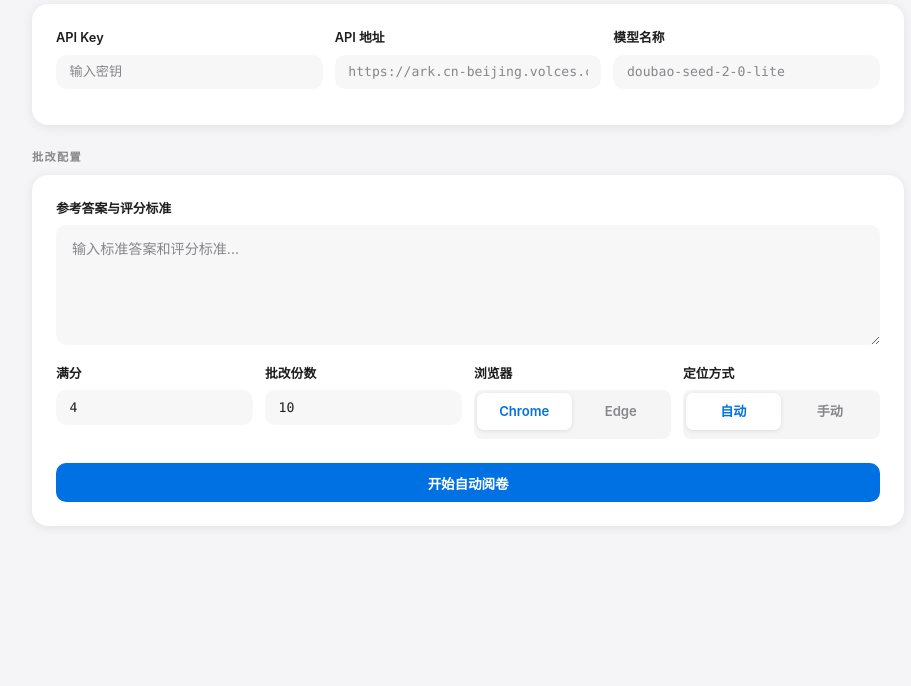
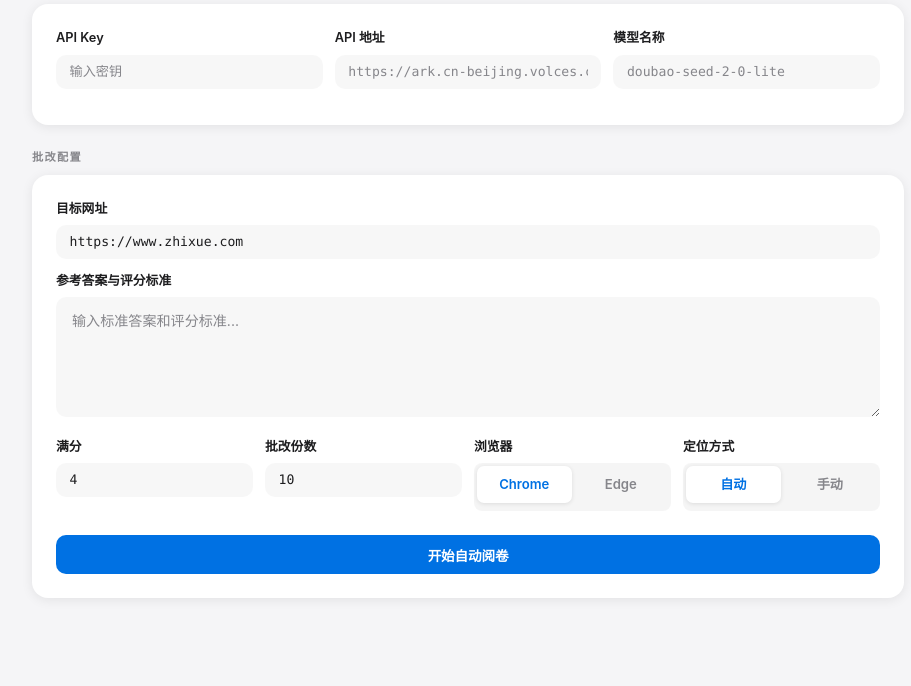
Before and after one commit to oyukinon/ai-grader, a Flask app: page /auto in a window 1280 px wide. Shown: the part 326-1012 px from the top of the page, without its empty margins (172-1083 px from the left). Before the commit the page ends 828 px from the top, so only its background shows below. Run offline with Flask 3, Linux system fonts and the light colour scheme.

Commit message:
多阅卷平台可用

```diff
--- a/app.py
+++ b/app.py
@@ -115,6 +115,7 @@ def auto_start():
     model = data.get("model", "").strip()
     max_score = int(data.get("max_score", 100))
     locate_mode = data.get("locate_mode", "auto")
+    target_url = data.get("target_url", "https://www.zhixue.com").strip()
     if not api_key:
         return jsonify({"error": "请填写 API Key"}), 400
     if not api_base:
@@ -130,7 +131,7 @@ def auto_start():
     state = auto_grader.get_state()
     if state["status"] not in ("idle", "finished", "error", "stopped"):
         return jsonify({"error": "已有任务在运行中"}), 400
-    auto_grader.start_grader(reference, count, browser, api_key, api_base, model, max_score, locate_mode)
+    auto_grader.start_grader(reference, count, browser, api_key, api_base, model, max_score, locate_mode, target_url)
     return jsonify({"ok": True})
 
 
--- a/auto_grader.py
+++ b/auto_grader.py
@@ -73,7 +73,7 @@ def load_last_session():
     return None
 
 
-def start_grader(reference, count, browser_type, api_key, api_base, model, max_score=100, locate_mode="auto"):
+def start_grader(reference, count, browser_type, api_key, api_base, model, max_score=100, locate_mode="auto", target_url="https://www.zhixue.com"):
     old_driver = _get("driver")
     if old_driver:
         try:
@@ -99,7 +99,7 @@ def start_grader(reference, count, browser_type, api_key, api_base, model, max_s
     _set("detected_info", None)
     _set("score_pos", None)
     _set("submit_pos", None)
-    t = threading.Thread(target=_run, args=(reference, count, browser_type, api_key, api_base, model, int(max_score)), daemon=True)
+    t = threading.Thread(target=_run, args=(reference, count, browser_type, api_key, api_base, model, int(max_score), target_url), daemon=True)
     t.start()
 
 
@@ -490,7 +490,7 @@ def ai_grade(reference, max_score, api_key, api_base, model, student_answer=None
 # ============ 主运行 ============
 
 
-def _run(reference, count, browser_type, api_key, api_base, model, max_score):
+def _run(reference, count, browser_type, api_key, api_base, model, max_score, target_url="https://www.zhixue.com"):
     driver = None
     try:
         browser_name = "Edge" if browser_type == "edge" else "Chrome"
@@ -502,8 +502,8 @@ def _run(reference, count, browser_type, api_key, api_base, model, max_score):
             return
         _set("driver", driver)
 
-        _set("message", "正在打开智学网...")
-        driver.get("https://www.zhixue.com")
+        _set("message", "正在打开目标网站...")
+        driver.get(target_url)
         time.sleep(3)
 
         if _is_logged_in(driver):
@@ -511,7 +511,7 @@ def _run(reference, count, browser_type, api_key, api_base, model, max_score):
             _set("message", "检测到已登录，正在自动确认...")
         else:
             _set("status", "login_waiting")
-            _set("message", "请在浏览器窗口中登录智学网")
+            _set("message", "请在浏览器窗口中登录")
 
         def watch_login():
             while _get("status") in ("login_waiting", "auto_login_detected"):
@@ -671,12 +671,12 @@ def _run(reference, count, browser_type, api_key, api_base, model, max_score):
                 try:
                     if locate_mode == "manual":
                         finder.fill_score_manual(driver, score)
-                        time.sleep(1)
+                        time.sleep(0.8)
                         finder.click_submit_manual(driver)
                     else:
                         finder.re_detect()
                         finder.fill_score(driver, score)
-                        time.sleep(1)
+                        time.sleep(0.8)
                         finder.click_submit(driver)
                     time.sleep(3)
                     last_error = ""
--- a/templates/auto.html
+++ b/templates/auto.html
@@ -120,6 +120,7 @@
         <div class="section">
             <div class="section-label">批改配置</div>
             <div class="card">
+                <div class="form-row"><label>目标网址</label><input type="text" id="targetUrl" placeholder="https://www.zhixue.com" value="https://www.zhixue.com"></div>
                 <div class="form-row"><label>参考答案与评分标准</label><textarea id="reference" placeholder="输入标准答案和评分标准..."></textarea></div>
                 <div class="form-grid-4">
                     <div class="form-row"><label>满分</label><input type="number" id="maxScore" value="4" min="1" max="1000"></div>
@@ -220,6 +221,7 @@ function saveFormToStorage(){
         localStorage.setItem(LS_PREFIX+'reference',document.getElementById('reference').value);
         localStorage.setItem(LS_PREFIX+'maxScore',document.getElementById('maxScore').value);
         localStorage.setItem(LS_PREFIX+'count',document.getElementById('count').value);
+        localStorage.setItem(LS_PREFIX+'targetUrl',document.getElementById('targetUrl').value);
         var br=document.querySelector('input[name="browser"]:checked');
         if(br)localStorage.setItem(LS_PREFIX+'browser',br.value);
         localStorage.setItem(LS_PREFIX+'locateMode',locateMode);
@@ -235,6 +237,7 @@ function loadFormFromStorage(){
         v=localStorage.getItem(LS_PREFIX+'reference');if(v!==null)document.getElementById('reference').value=v;
         v=localStorage.getItem(LS_PREFIX+'maxScore');if(v!==null)document.getElementById('maxScore').value=v;
         v=localStorage.getItem(LS_PREFIX+'count');if(v!==null)document.getElementById('count').value=v;
+        v=localStorage.getItem(LS_PREFIX+'targetUrl');if(v!==null)document.getElementById('targetUrl').value=v;
         v=localStorage.getItem(LS_PREFIX+'browser');
         if(v==='edge'){
             var segs=document.querySelectorAll('.seg-ctrl');
@@ -313,6 +316,7 @@ function startGrading(){
     var ms=parseInt(document.getElementById('maxScore').value)||100;
     var cnt=parseInt(document.getElementById('count').value);
     var br=document.querySelector('input[name="browser"]:checked').value;
+    var targetUrl=document.getElementById('targetUrl').value.trim()||'https://www.zhixue.com';
     if(!apiKey){alert('请填写 API Key');return}
     if(!apiBase){alert('请填写 API 地址');return}
     if(!model){alert('请填写模型名称');return}
@@ -334,7 +338,7 @@ function startGrading(){
     document.getElementById('results').innerHTML='';
     document.getElementById('stats').innerHTML='';
     logLines=[];addLog('正在启动（满分'+ms+'分，共'+cnt+'份）...');
-    fetch('/api/auto/start',{method:'POST',headers:{'Content-Type':'application/json'},body:JSON.stringify({reference:ref,count:cnt,browser:br,api_key:apiKey,api_base:apiBase,model:model,max_score:ms,locate_mode:locateMode})}).then(function(r){return r.json()}).then(function(d){if(d.error){alert(d.error);resetBtn();return}pollTimer=setInterval(pollStatus,1500)}).catch(function(e){alert('启动失败: '+e.message);resetBtn()});
+    fetch('/api/auto/start',{method:'POST',headers:{'Content-Type':'application/json'},body:JSON.stringify({reference:ref,count:cnt,browser:br,api_key:apiKey,api_base:apiBase,model:model,max_score:ms,locate_mode:locateMode,target_url:targetUrl})}).then(function(r){return r.json()}).then(function(d){if(d.error){alert(d.error);resetBtn();return}pollTimer=setInterval(pollStatus,1500)}).catch(function(e){alert('启动失败: '+e.message);resetBtn()});
 }
 function resetBtn(){document.getElementById('startBtn').disabled=false;document.getElementById('startBtn').innerHTML='开始自动阅卷';document.getElementById('stopBtn').style.display='none'}
 
@@ -380,7 +384,7 @@ function updateStepHint(s){
     var h=document.getElementById('stepHint');
     var msgs={
         starting:'正在启动浏览器...',
-        login_waiting:'<span class="browser-tag">浏览器</span>请在<b>浏览器窗口</b>中登录智学网。',
+        login_waiting:'<span class="browser-tag">浏览器</span>请在<b>浏览器窗口</b>中登录。',
         auto_login_detected:'<span class="browser-tag">浏览器</span>检测到已登录，正在跳转...',
         login_confirmed:'登录已确认，正在跳转...',
         page_waiting:'<span class="browser-tag">浏览器</span>请在<b>浏览器窗口</b>中进入阅卷页面，完成后点击「页面就绪」。',
```
Also changed, not shown: README.md.
